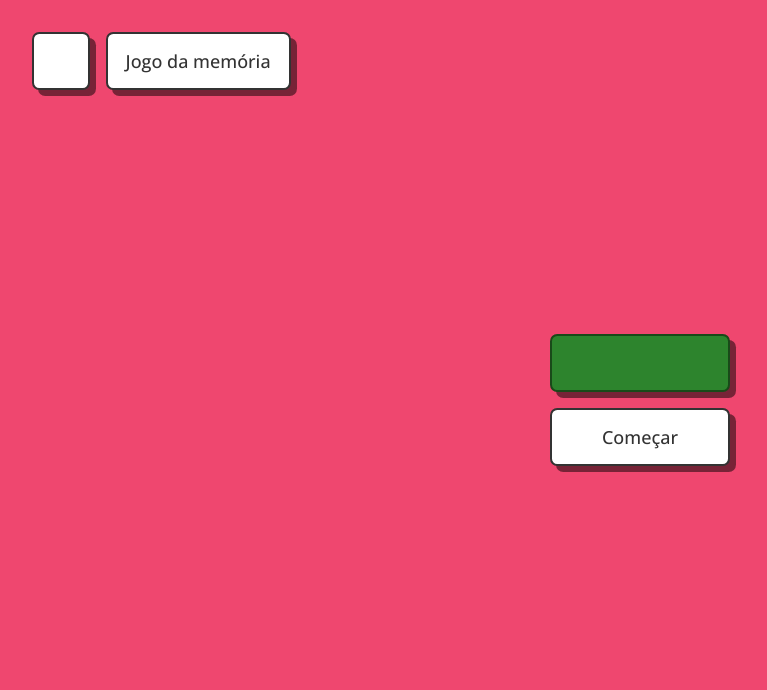
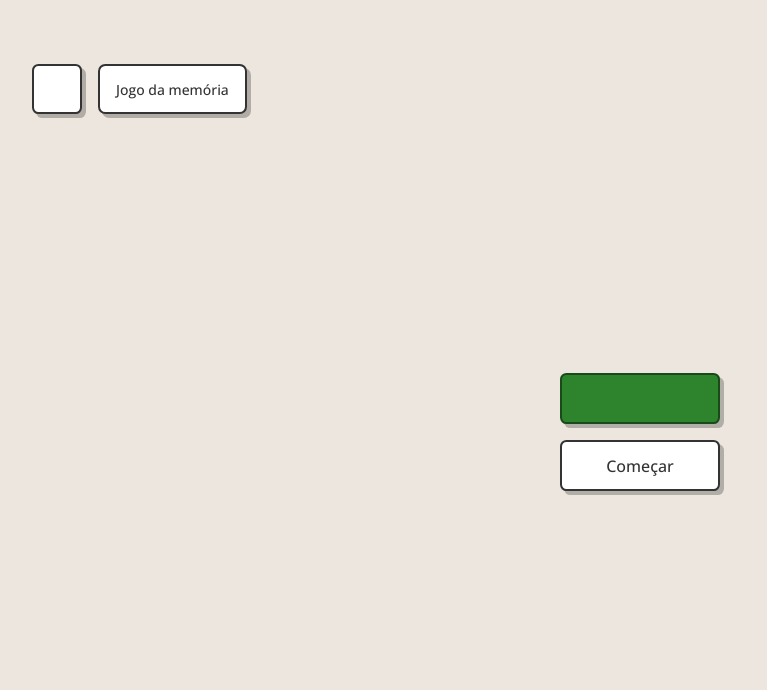
Before and after one commit to Gustavo-michel/TCCGame, a Django app: page /gameMemory/ in a window 1280 px wide. Shown: the top 690 px of the page, without its empty margins (0-767 px from the left). Before the commit the page ends 472 px from the top, so only its background shows below. Run offline with Django 5.2, Linux system fonts and the light colour scheme; some libraries are stand-ins or nearby versions.

Commit message:
tentativa de refazer aulgumas coisas

```diff
--- a/TCCGames/static/css/gameMemory.css
+++ b/TCCGames/static/css/gameMemory.css
@@ -1,5 +1,3 @@
-/*--------------------Root--------------------*/
-
 @import url('https://fonts.googleapis.com/css2?family=Open+Sans:ital,wght@0,300..800;1,300..800&display=swap');
 
 :root {
@@ -7,19 +5,21 @@
     /*Colors*/
     --primary-color: #0074ef;
     --text-color: #333333;
-  --background-color: #ef476f;
+    --placehoder-color: #999999;
+    --background-color: #ece6de;
     --white: #ffffff;
     --alternative: #f5f5f5;
 
     --sucess: #2D842D;
     --error: #C53737;
 
-  /*H1*/
-  --h1-size: 2em;
-  --h1-weight: bold;
+    /*games*/
+    --gameMemory-color: #ef476f;
+    --gameLinguage-color: #9d7cff;
 
     /*Paragraph*/
-  --font-size: 18px;
+    --font-size: 16px;
+    --label-size: 14px;
     --font-weight: 500;
 
     /*Elements*/
@@ -27,15 +27,13 @@
     --border-error: 2px solid #6D1F1F;
     --border-sucess: 2px solid #194A19;
 
-  --boxshadow: 6px 6px #00000080;
-  --boxshadow-hover: 4px 4px #00000080;
-  --boxshadow-active: 2px 2px #00000080;
-  --box-shadow: 0 0.9em 2.8em rgba(86, 66, 0, 0.2);
-  --border-radius: 0.5em;
-
+    --boxshadow: 4px 4px #00000040;
+    --boxshadow-hover: 2px 2px #00000040;
+    --boxshadow-container: 8px 8px #00000040;
+    --border-radius: 8px;
 }
 
-/*--------------------PreSets--------------------*/
+/*-------------------- PreSets --------------------*/
 
 * {
     padding: 0;
@@ -50,27 +48,75 @@ body {
     background-color: var(--background-color);
 }
 
-.wrapper {
-  display: flex;
-  flex-direction: column;
-  align-items: center;
-  justify-items: center;
-  box-sizing: content-box;
-  width: 36em;
-  padding: 2em 2em;
-  position: absolute;
-  transform: translate(-50%, -50%);
-  left: 50%;
-  top: 50%;
+/* Titles */
 
-
-  background-color: var(--white);
-  border: var(--border-grey);
-  border-radius: 1em;
-  box-shadow: 10px 10px #00000080;
+h1 {
+    font-size: 96px;
+    font-weight: bold;
+    color: var(--primary-color);
+    user-select: none;
 }
 
-/*--------------------Navegation--------------------*/
+h2 {
+    font-size: 64px;
+    font-weight: bold;
+    user-select: none;
+    line-height: 0.9;
+}
+
+h3 {
+    font-size: 48px;
+    font-weight: bold;
+    color: var(--primary-color);
+    user-select: none;
+}
+
+h4 {
+    font-size: 36px;
+    font-weight: bold;
+    color: var(--primary-color);
+    user-select: none;
+}
+
+h5 {
+    font-size: 20px;
+    font-weight: 600;
+    user-select: none;
+}
+
+h6 {
+    font-size: 16px;
+    font-weight: 600;
+    user-select: none;
+}
+
+/* Text */
+
+p {
+    font-size: var(--label-size);
+    font-weight: var(--font-weight);
+}
+
+label {
+    display: block;
+    margin-top: 24px;
+    margin-bottom: 4px;
+    font-size: var(--label-size);
+    font-weight: var(--font-weight);
+    color: var(--text-color);
+}
+
+a {
+    text-decoration: underline;
+    font-size: var(--label-size);
+}
+
+a:hover {
+    text-decoration: underline;
+    color: var(--primary-color);
+}
+
+/*-------------------- Navegation --------------------*/
 
 .nav-container {
     position: absolute;
@@ -81,17 +127,17 @@ body {
     position: fixed;
     justify-content: left;
     align-content: start;
-  margin: 2em;
-  gap: 1em;
+    margin: 32px;
+    gap: 16px;
 }
 
 .title {
     display: flex;
     justify-content: center;
     align-items: center;
-  padding-left: 1em;
-  padding-right: 1em;
-  height: 3.2em;
+    padding-left: 16px;
+    padding-right: 16px;
+    height: 50px;
     transition: 0.1s;
     user-select: none;
 
@@ -108,8 +154,8 @@ body {
     display: flex;
     justify-content: center;
     align-items: center;
-  width: 3.2em;
-  height: 3.2em;
+    width: 50px;
+    height: 50px;
     cursor: pointer;
     transition: 0.1s;
     user-select: none;
@@ -119,8 +165,8 @@ body {
     border-radius: 0.4em;
     box-shadow: var(--boxshadow);
 
-  font-size: 18px;
-  font-weight: 500;
+    font-size: var(--font-size);
+    font-weight: var(--font-weight);
 }
 
 #back:hover {
@@ -136,15 +182,10 @@ body {
     transform: translateY(4px);
 }
 
-h1 {
-  font-size: var(--font-size);
-  font-weight: var(--font-weight);
-  user-select: none;
-}
-
 #icon {
     font-size: 20px;
 }
+
 /*--------------------Controls--------------------*/
 
 .controls-container {
--- a/TCCGames/static/css/userRegister.css
+++ b/TCCGames/static/css/userRegister.css
@@ -189,7 +189,7 @@ input:focus {
     transition: 0.1s;
 }
 
-/*--------------------Navegation--------------------*/
+/*-------------------- Navegation --------------------*/
 
 .nav-container {
     position: absolute;
--- a/TCCGames/templates/gameLinguage.html
+++ b/TCCGames/templates/gameLinguage.html
@@ -18,7 +18,7 @@
       <i class="iconoir-arrow-left" id="icon"></i>
     </a>
     <div class="title">
-      <h1>Descubra a linguagem</h1>
+      <p>Descubra a linguagem</p>
     </div>
   </div>
 
--- a/TCCGames/templates/gameMemory.html
+++ b/TCCGames/templates/gameMemory.html
@@ -19,7 +19,7 @@
       <i class="iconoir-arrow-left" id="icon"></i>
     </a>
     <div class="title">
-      <h1>Jogo da memória</h1>
+      <p>Jogo da memória</p>
     </div>
   </div>
 
```
Also changed, not shown: TCCGames/static/css/gameLinguage.css (+88 -41 lines), TCCGames/static/css/home.css (+23 -14 lines), TCCGames/static/css/privacy.css (+189 -0 lines), TCCGames/templates/index.html (+4 -3 lines), TCCGames/templates/privacy.html (+19 -3 lines). Lines whose indentation alone changed are shown as unchanged.
